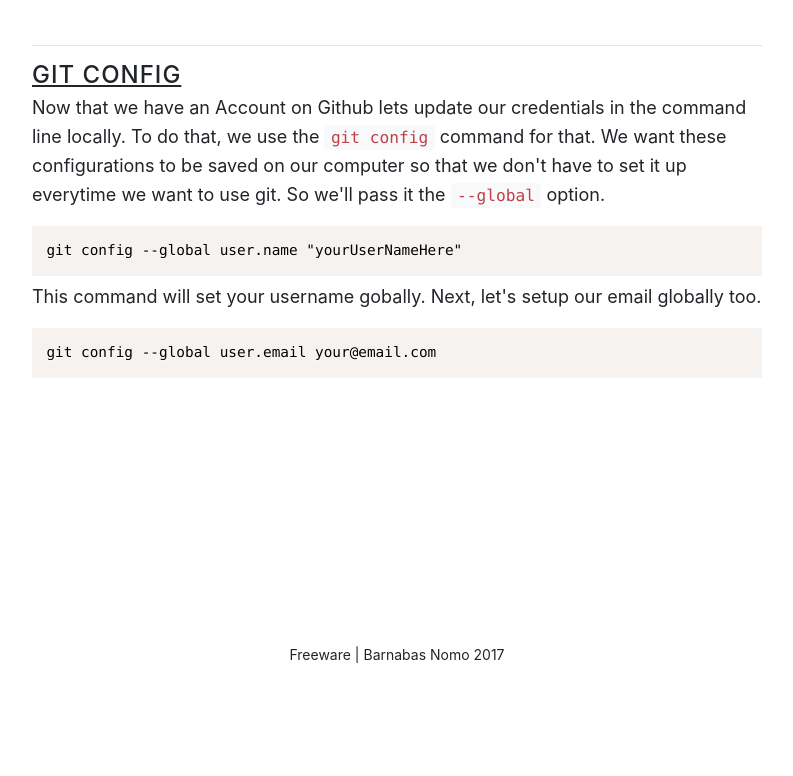
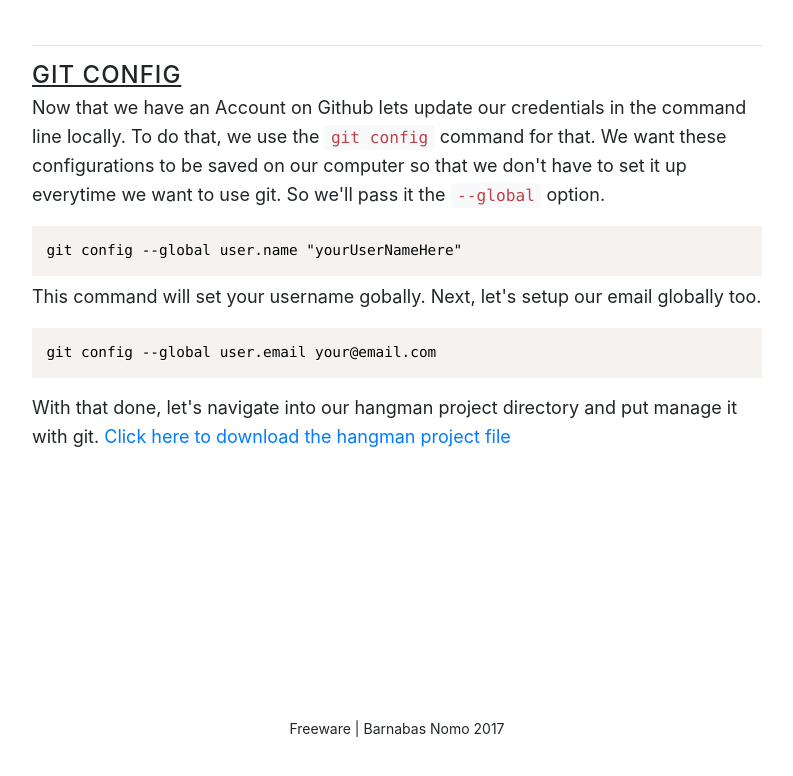
Before and after one commit to Kowus/git-started, a website with bundled scripts: page index.html in a window 1280 px wide. Shown: the part 3469-4245 px from the top of the page, without its empty margins (243-1036 px from the left). Before the commit the page ends 4186 px from the top, so only its background shows below. Built offline with nearby package versions, Linux system fonts and the light colour scheme.

Commit message:
internets

```diff
--- a/index.html
+++ b/index.html
@@ -176,6 +176,9 @@
               <pre class="language-bash"><code>git config --global user.email your@email.com</code></pre>
             </p>
 
+            <p>With that done, let's navigate into our hangman project directory and put manage it with git. <a href="hangman.zip"
+                download>Click here to download the hangman project file</a></p>
+
 
 
         </div>
```
